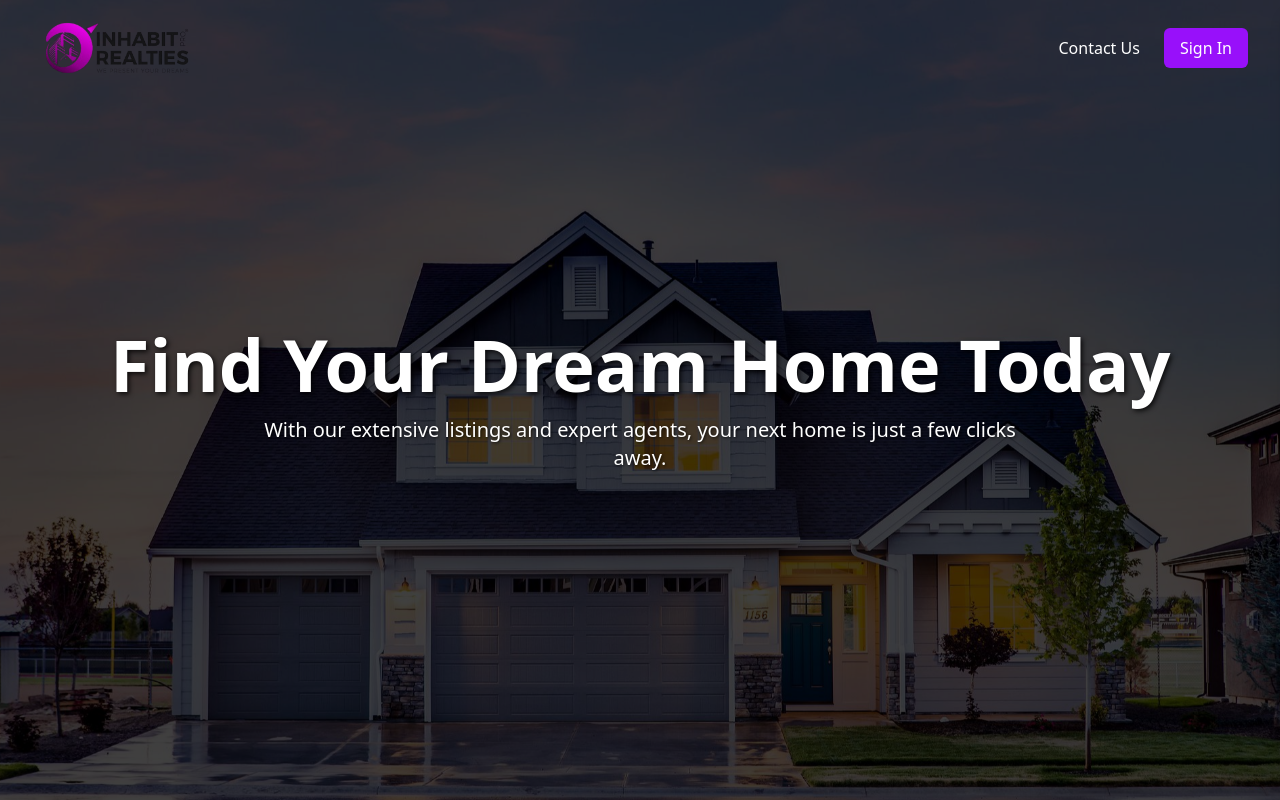
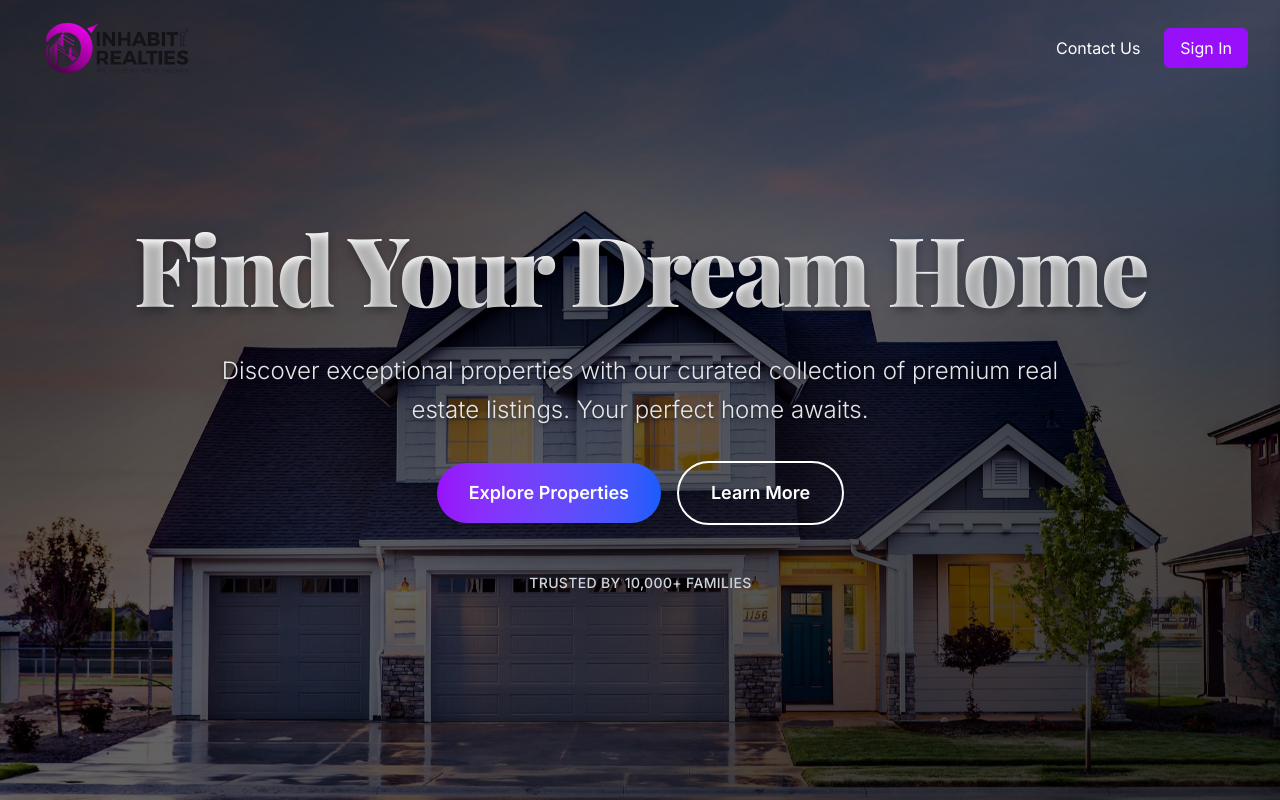
Before and after one commit to RishiGaware/inhabitrealties2.O, a React (Vite) app: page / in a window 1280 px wide. Built offline with nearby package versions, Linux system fonts and the light colour scheme; the HTML template or start-up script is replaced by a standard one.

Commit message:
home page updated

```diff
--- a/index.html
+++ b/index.html
@@ -6,7 +6,12 @@
     <link href="/src/styles.css" rel="stylesheet">
     <meta name="viewport" content="width=device-width, initial-scale=1.0" />
 
-    <title>Vite + React</title>
+    <!-- Google Fonts -->
+    <link rel="preconnect" href="https://fonts.googleapis.com">
+    <link rel="preconnect" href="https://fonts.gstatic.com" crossorigin>
+    <link href="https://fonts.googleapis.com/css2?family=Inter:wght@300;400;500;600;700;800;900&family=Playfair+Display:wght@400;500;600;700;800;900&display=swap" rel="stylesheet">
+
+    <title>Inhabit Realties - Find Your Dream Home</title>
   </head>
   <body>
     <div id="root"></div>
--- a/src/components/Banner.jsx
+++ b/src/components/Banner.jsx
@@ -8,14 +8,48 @@ const Banner = () => {
         className="absolute inset-0 bg-cover bg-center ken-burns"
         style={{ backgroundImage: `url(${bannerImage})` }}
       ></div>
-      <div className="absolute inset-0 bg-black opacity-75"></div>
-      <div className="relative z-10 text-center px-4">
-        <h1 className="text-4xl sm:text-5xl md:text-6xl lg:text-7xl font-extrabold text-white text-shadow-lg bounce-in">
-          Find Your Dream Home Today
-        </h1>
-        <p className="mt-4 text-base sm:text-lg md:text-xl max-w-md md:max-w-3xl mx-auto text-white text-shadow bounce-in" style={{ animationDelay: '0.2s' }}>
-          With our extensive listings and expert agents, your next home is just a few clicks away.
-        </p>
+      <div className="absolute inset-0 bg-gradient-to-br from-black/80 via-black/60 to-black/80"></div>
+      <div className="relative z-10 text-center px-4 max-w-6xl mx-auto">
+        <div className="mb-6">
+          <h1 className="text-5xl sm:text-6xl md:text-7xl lg:text-8xl font-black text-white leading-tight tracking-tight bounce-in"
+              style={{
+                fontFamily: "'Playfair Display', serif",
+                textShadow: '0 4px 8px rgba(0,0,0,0.3)',
+                background: 'linear-gradient(135deg, #ffffff 0%, #f3f4f6 100%)',
+                WebkitBackgroundClip: 'text',
+                WebkitTextFillColor: 'transparent',
+                backgroundClip: 'text'
+              }}>
+            Find Your Dream Home
+          </h1>
+        </div>
+        <div className="mb-8">
+          <p className="text-lg sm:text-xl md:text-2xl max-w-2xl md:max-w-4xl mx-auto text-gray-200 leading-relaxed bounce-in font-light"
+             style={{
+               animationDelay: '0.2s',
+               fontFamily: "'Inter', sans-serif",
+               textShadow: '0 2px 4px rgba(0,0,0,0.5)'
+             }}>
+            Discover exceptional properties with our curated collection of premium real estate listings.
+            Your perfect home awaits.
+          </p>
+        </div>
+        <div className="flex flex-col sm:flex-row gap-4 justify-center items-center bounce-in" style={{ animationDelay: '0.4s' }}>
+          <button className="px-8 py-4 bg-gradient-to-r from-purple-600 to-blue-600 hover:from-purple-700 hover:to-blue-700 text-white font-semibold rounded-full transition-all duration-300 transform hover:scale-105 hover:shadow-2xl text-lg"
+                  style={{ fontFamily: "'Inter', sans-serif" }}>
+            Explore Properties
+          </button>
+          <button className="px-8 py-4 border-2 border-white text-white hover:bg-white hover:text-gray-900 font-semibold rounded-full transition-all duration-300 transform hover:scale-105 text-lg"
+                  style={{ fontFamily: "'Inter', sans-serif" }}>
+            Learn More
+          </button>
+        </div>
+        <div className="mt-12 text-center bounce-in" style={{ animationDelay: '0.6s' }}>
+          <p className="text-sm text-gray-300 font-medium tracking-wide uppercase"
+             style={{ fontFamily: "'Inter', sans-serif" }}>
+            Trusted by 10,000+ families
+          </p>
+        </div>
       </div>
     </div>
   );
--- a/src/components/GetStarted.jsx
+++ b/src/components/GetStarted.jsx
@@ -6,17 +6,51 @@ const GetStarted = () => {
   const navigate = useNavigate();
 
   return (
-    <div className="flex justify-center items-center py-12 bg-white">
-      <button
-        onClick={() => navigate('/login')}
-        className="group relative inline-flex items-center justify-center px-10 py-5 overflow-hidden font-bold text-white transition-all duration-300 ease-in-out rounded-full bg-purple-600 hover:bg-purple-700"
-      >
-        <span className="absolute bottom-0 left-0 w-full h-0 transition-all duration-300 ease-in-out bg-purple-800 group-hover:h-full"></span>
-        <span className="relative flex items-center text-2xl">
-          Get Started
-          <FiArrowRight className="ml-3 transition-transform duration-300 ease-in-out group-hover:translate-x-1" />
-        </span>
-      </button>
+    <div className="bg-gradient-to-br from-purple-50 to-blue-50 py-20 px-4 sm:px-6 lg:px-8">
+      <div className="max-w-4xl mx-auto text-center">
+        <div className="mb-8">
+          <h2 className="text-4xl sm:text-5xl lg:text-6xl font-black text-gray-900 mb-6 leading-tight"
+              style={{ fontFamily: "'Playfair Display', serif" }}>
+            Ready to Find Your Dream Home?
+          </h2>
+          <p className="text-xl text-gray-600 leading-relaxed max-w-2xl mx-auto"
+             style={{ fontFamily: "'Inter', sans-serif" }}>
+            Join thousands of satisfied customers who found their perfect property with us.
+            Start your journey today and discover the home you've always dreamed of.
+          </p>
+        </div>
+
+        <div className="flex flex-col sm:flex-row gap-6 justify-center items-center">
+          <button
+            onClick={() => navigate('/login')}
+            className="group relative inline-flex items-center justify-center px-12 py-5 overflow-hidden font-bold text-white transition-all duration-300 ease-in-out rounded-full bg-gradient-to-r from-purple-600 to-blue-600 hover:from-purple-700 hover:to-blue-700 shadow-xl hover:shadow-2xl transform hover:scale-105"
+            style={{ fontFamily: "'Inter', sans-serif" }}
+          >
+            <span className="absolute bottom-0 left-0 w-full h-0 transition-all duration-300 ease-in-out bg-gradient-to-r from-purple-800 to-blue-800 group-hover:h-full rounded-full"></span>
+            <span className="relative flex items-center text-xl font-semibold">
+              Get Started Today
+              <FiArrowRight className="ml-3 transition-transform duration-300 ease-in-out group-hover:translate-x-2" />
+            </span>
+          </button>
+
+          <button
+            onClick={() => navigate('/register')}
+            className="group relative inline-flex items-center justify-center px-12 py-5 overflow-hidden font-bold text-purple-600 transition-all duration-300 ease-in-out rounded-full border-2 border-purple-600 hover:bg-purple-600 hover:text-white shadow-lg hover:shadow-xl transform hover:scale-105"
+            style={{ fontFamily: "'Inter', sans-serif" }}
+          >
+            <span className="relative flex items-center text-xl font-semibold">
+              Create Account
+            </span>
+          </button>
+        </div>
+
+        <div className="mt-12 text-center">
+          <p className="text-sm text-gray-500 font-medium tracking-wide uppercase"
+             style={{ fontFamily: "'Inter', sans-serif" }}>
+            No commitment required • Free to start
+          </p>
+        </div>
+      </div>
     </div>
   );
 };
--- a/src/index.css
+++ b/src/index.css
@@ -1,3 +1,5 @@
+@import url('https://fonts.googleapis.com/css2?family=Inter:wght@300;400;500;600;700;800;900&family=Playfair+Display:wght@400;500;600;700;800;900&display=swap');
+
 :root {
   --light-background: #F9FAFB;
   --light-card-background: #FFFFFF;
@@ -29,6 +31,7 @@ body {
   padding: 0;
   height: 100%;
   overflow-x: hidden;
+  font-family: 'Inter', sans-serif;
 }
 
 /* Hide scrollbar for Chrome, Safari and Opera */
--- a/src/pages/common/AboutUs.jsx
+++ b/src/pages/common/AboutUs.jsx
@@ -8,40 +8,46 @@ const AboutUs = () => {
   const [contentRef, isContentVisible] = useOnScreen({ threshold: 0.2 });
 
   return (
-    <div className="bg-white py-16 px-4 sm:px-6 lg:px-8">
+    <div className="bg-gradient-to-br from-white to-gray-50 py-20 px-4 sm:px-6 lg:px-8">
       <div className="max-w-7xl mx-auto">
         <div ref={headingRef} className="lg:text-center">
           <h2
-            className={`text-base text-purple-600 font-semibold tracking-wide uppercase transition-all duration-700 ${
+            className={`text-lg text-purple-600 font-bold tracking-wider uppercase transition-all duration-700 ${
               isVisible ? 'opacity-100 translate-y-0' : 'opacity-0 translate-y-5'
             }`}
+            style={{ fontFamily: "'Inter', sans-serif" }}
           >
             About Us
           </h2>
           <p
-            className={`mt-2 text-3xl leading-8 font-extrabold tracking-tight text-gray-900 sm:text-4xl transition-all duration-700 delay-200 ${
+            className={`mt-4 text-4xl leading-tight font-black tracking-tight text-gray-900 sm:text-5xl lg:text-6xl transition-all duration-700 delay-200 ${
               isVisible ? 'opacity-100 translate-y-0' : 'opacity-0 translate-y-5'
             }`}
+            style={{ fontFamily: "'Playfair Display', serif" }}
           >
             Your Trusted Partner in Real Estate
           </p>
           <p
-            className={`mt-4 max-w-2xl text-xl text-gray-500 lg:mx-auto transition-all duration-700 delay-300 ${
+            className={`mt-6 max-w-3xl text-xl text-gray-600 leading-relaxed lg:mx-auto transition-all duration-700 delay-300 ${
               isVisible ? 'opacity-100 translate-y-0' : 'opacity-0 translate-y-5'
             }`}
+            style={{ fontFamily: "'Inter', sans-serif" }}
           >
             We are dedicated to making your real estate journey seamless and successful. Our platform connects buyers, sellers, and agents in a trusted and efficient ecosystem.
           </p>
         </div>
 
-        <div ref={contentRef} className="mt-12 lg:mt-20">
+        <div ref={contentRef} className="mt-16 lg:mt-20">
           <div className="grid lg:grid-cols-2 lg:gap-x-12">
             <div
               className={`relative transition-all duration-1000 ${
                 isContentVisible ? 'opacity-100 translate-x-0' : 'opacity-0 -translate-x-10'
               }`}
             >
-              <img className="rounded-2xl shadow-xl w-full h-full object-cover" src={aboutImage} alt="About us" />
+              <div className="relative">
+                <div className="absolute inset-0 bg-gradient-to-br from-purple-600 to-blue-600 rounded-3xl transform rotate-3 scale-105 opacity-20"></div>
+                <img className="relative rounded-3xl shadow-2xl w-full h-full object-cover" src={aboutImage} alt="About us" />
+              </div>
             </div>
             <div
               className={`mt-10 lg:mt-0 flex flex-col justify-center transition-all duration-1000 delay-200 ${
```
Also changed, not shown: src/pages/common/Features.jsx (+27 -16 lines).
